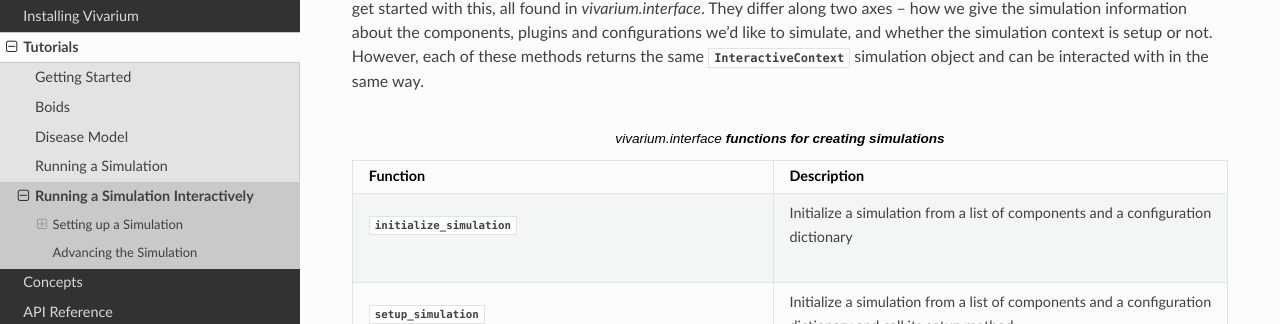
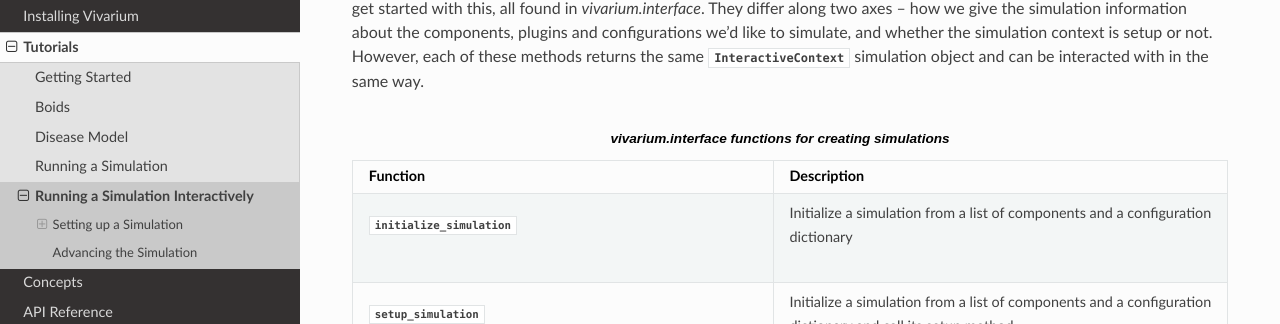
Before and after one commit to ihmeuw/vivarium, a Sphinx documentation site: the page built from docs/source/tutorials/interactive_simulation.rst, in a window 1280 px wide and 900 px high, scrolled down 522 px. Shown: the part 129-453 px from the top of the window. Built offline with Sphinx 7.4.7 and the Read the Docs theme 2.0.0, drawn with Linux system fonts in a browser that asks for light colours; some of the changed text lies outside the part shown.

Commit message:
embolden the entire  table titles

```diff
--- a/docs/source/tutorials/interactive_simulation.rst
+++ b/docs/source/tutorials/interactive_simulation.rst
@@ -30,7 +30,7 @@ whether the simulation context is setup or not. However, each of these methods r
 :func:`InteractiveContext <vivarium.interface.interactive.InteractiveContext>` simulation object and can be interacted
 with in the same way.
 
-.. list-table:: vivarium.interface **functions for creating simulations**
+.. list-table:: **vivarium.interface functions for creating simulations**
     :header-rows: 1
     :widths: 30, 30
 
@@ -196,7 +196,7 @@ configuration or in terms of the simulation's start and end time.  The simplest
 start time to its specified end time.  Below is a table of the functions that can be called on an ``InteractiveContext``
 to advance a simulation in different ways.
 
-.. list-table:: InteractiveContext **functions for advancing simulations**
+.. list-table:: **InteractiveContext functions for advancing simulations**
     :header-rows: 1
     :widths: 30, 30
 
```
